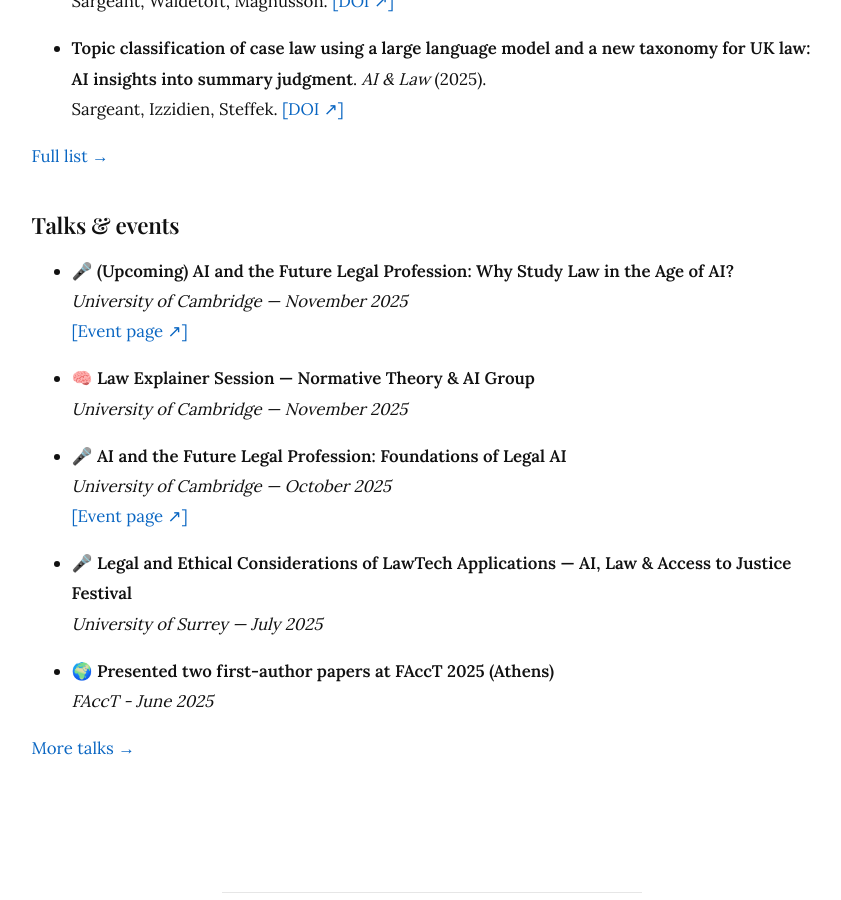
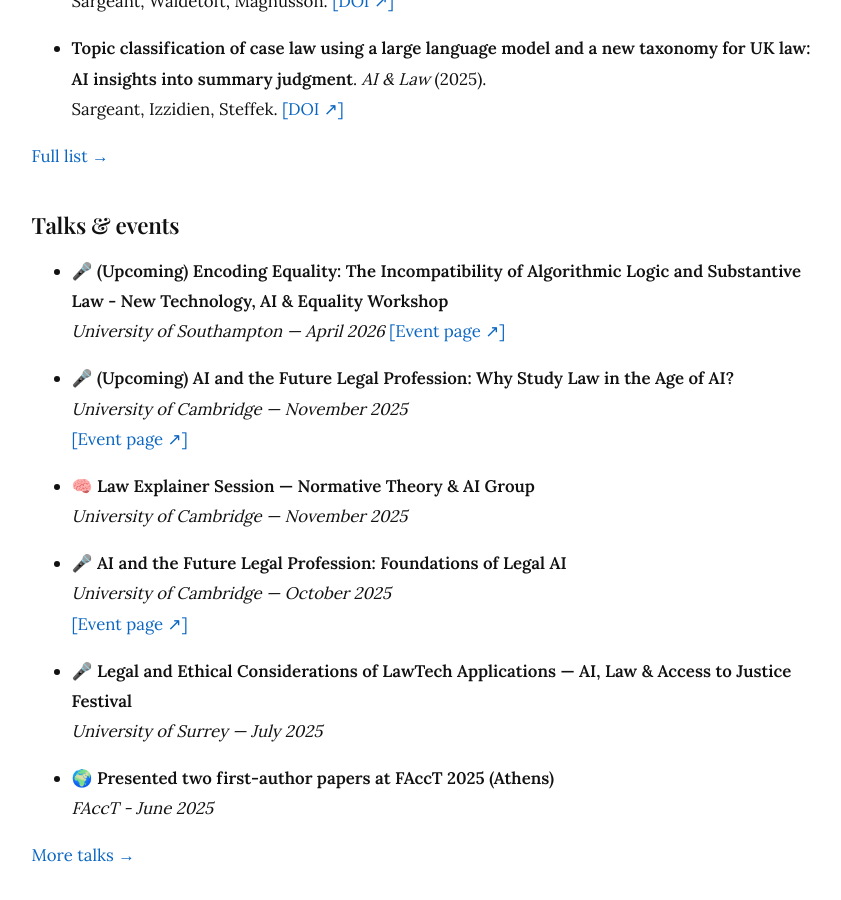
Before and after one commit to hollisargeant/hollisargeant.github.io, a Jekyll site: the page built from index.md, in a window 1280 px wide and 900 px high, scrolled down 2075 px. Shown: the whole window, without its empty margins (201-1042 px from the left). Built offline with Jekyll 4.4.1, drawn with Linux system fonts in a browser that asks for light colours.

Commit message:
Update index.md

```diff
--- a/index.md
+++ b/index.md
@@ -59,9 +59,8 @@ title: "Holli Sargeant"
 
 ## Talks & events
 
-<!-- - 🎤 **(Upcoming) Workshop: New Technology, AI & Equality — University of Southampton**
-  Invited speaker at a one-day interdisciplinary workshop examining algorithmic bias, equality law, and regulatory responses to AI harms.
-  *University of Southampton — 15 April 2026* -->
+- 🎤 **(Upcoming) Encoding Equality: The Incompatibility of Algorithmic Logic and Substantive Law - New Technology, AI & Equality Workshop**
+  *University of Southampton — April 2026* [[Event page ↗︎]](https://www.southampton.ac.uk/law/news/events/2025/10/new-technology-ai-and-gender-equality-problems-and-solutions.page)
 
 - 🎤 **(Upcoming) AI and the Future Legal Profession: Why Study Law in the Age of AI?**
   *University of Cambridge — November 2025*
```
